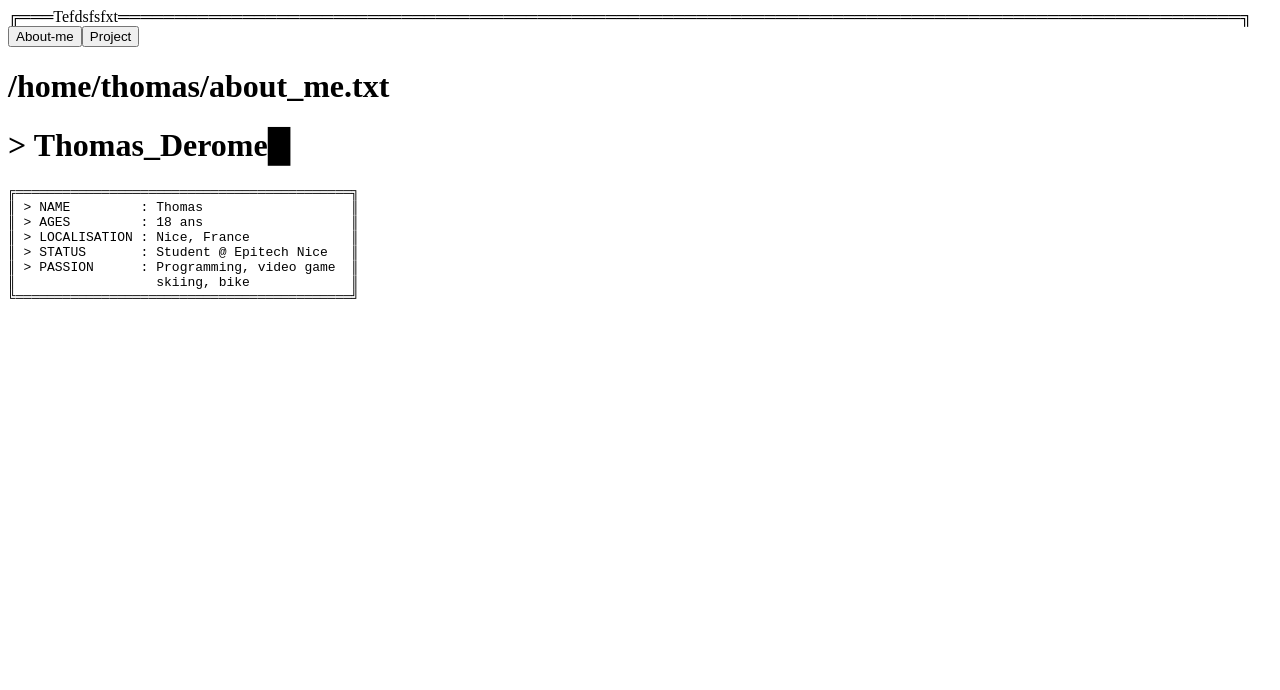
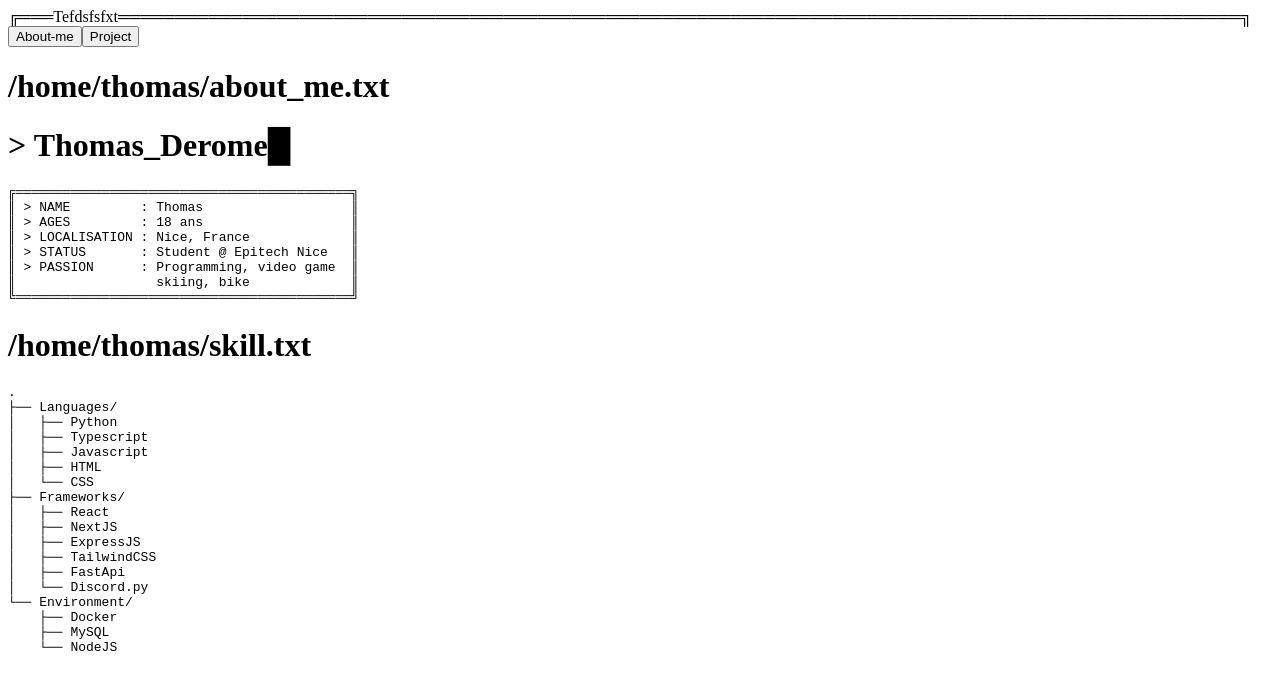
Before and after one commit to thomasderome/Portfolio_new, a Next.js app: page / in a window 1280 px wide. Shown: the top 690 px of the page. Built offline with nearby package versions, Linux system fonts and the light colour scheme.

Commit message:
[+] Add skill

```diff
--- a/components/page/about_me/page.tsx
+++ b/components/page/about_me/page.tsx
@@ -1,11 +1,13 @@
 import React from 'react';
 
-import About_card from "./about_me";
+import About_card from './about_me';
+import Skill from './skill';
 
 export default function Page() {
   return (
-    <div>
+    <div className={'flex flex-1'}>
       <About_card />
+      <Skill />
     </div>
-  )
+  );
 }
```
